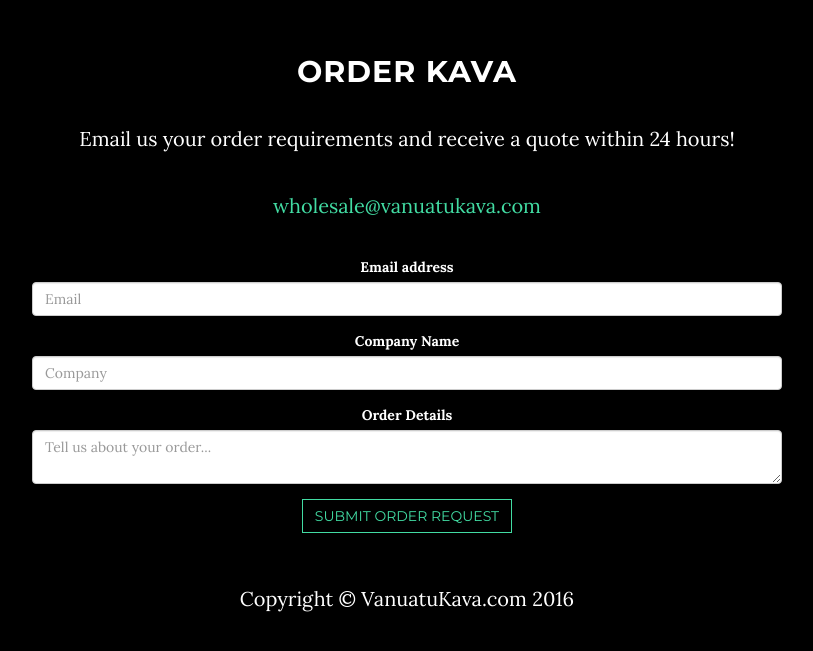
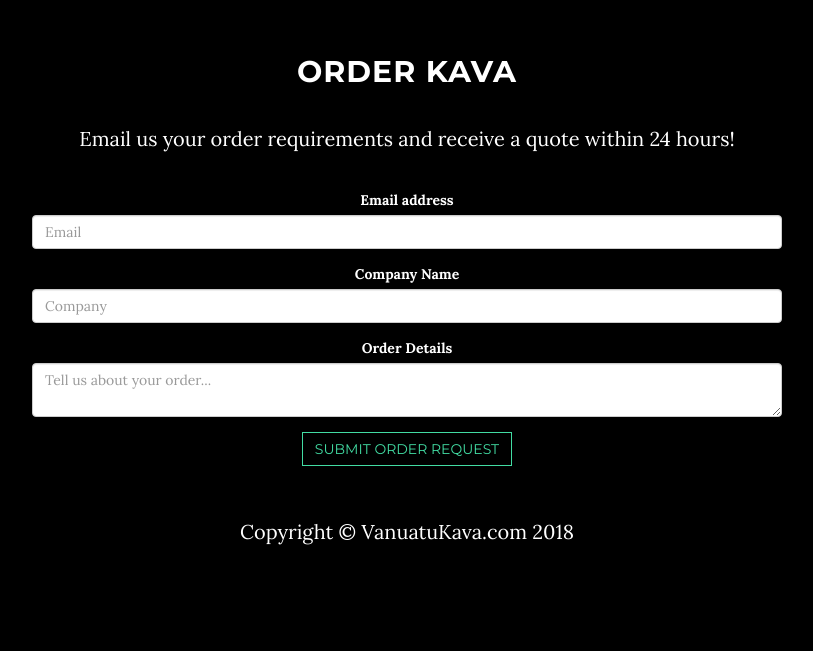
Before and after one commit to kavadudes/vanuatu_kava, a website: page index.html in a window 1280 px wide. Shown: the part 2381-3032 px from the top of the page, without its empty margins (233-1046 px from the left). After the commit the page ends 2979 px from the top, so only its background shows below. Drawn offline with nearby package versions, Linux system fonts and the light colour scheme; some packages are replaced by stand-ins of ours.

Commit message:
temp email takedown

```diff
--- a/index.html
+++ b/index.html
@@ -114,7 +114,7 @@
             <div class="col-lg-8 col-lg-offset-2">
                 <h2>Order Kava</h2>
                 <p>Email us your order requirements and receive a quote within 24 hours!</p>
-                <p><a href="mailto:wholesale@vanuatukava.com">wholesale@vanuatukava.com</a>
+                <!-- <p><a href="mailto:wholesale@vanuatukava.com">wholesale@vanuatukava.com</a> -->
                 </p>
                   <!-- Order Form  -->
 
@@ -144,7 +144,7 @@
     <!-- Footer -->
     <footer>
         <div class="container text-center">
-            <p>Copyright &copy; VanuatuKava.com 2016</p>
+            <p>Copyright &copy; VanuatuKava.com 2018</p>
         </div>
     </footer>
 
```
